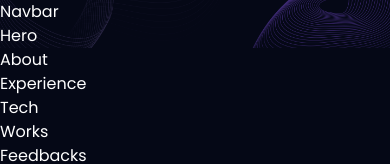
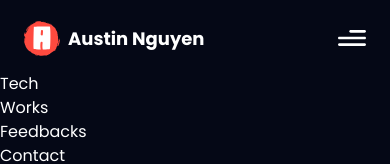
Before and after one commit to austinnguyen00/3D_Portfolio, a React (Vite) app: page / in a window 390 px wide. Shown: the top 164 px of the page. Built offline with nearby package versions, Linux system fonts and the light colour scheme.

Commit message:
Building responsive Navbar

```diff
--- a/src/components/Navbar.tsx
+++ b/src/components/Navbar.tsx
@@ -1,7 +1,81 @@
-import React from "react";
+import { useState } from "react";
+import { Link } from "react-router-dom";
+
+import { styles } from "../styles";
+import { navLinks } from "../constants";
+import { logo, menu, close } from "../assets";
 
 const Navbar = () => {
-  return <div>Navbar</div>;
+  const [active, setActive] = useState("");
+  const [toggle, setToggle] = useState(false);
+
+  return (
+    <nav
+      className={`${styles.paddingX} w-full flex items-center py-5 fixed top-0 z-20 bg-primary`}
+    >
+      <div className="w-full flex justify-between items-center max-w-7xl mx-auto">
+        {/* Homepage link - scroll to the top of home page when clicked*/}
+        <Link
+          to="/"
+          className="flex items-center gap-2"
+          onClick={() => {
+            setActive("");
+            window.scrollTo(0, 0);
+          }}
+        >
+          <img src={logo} alt="logo" className="w-9 h-9 object-contain" />
+          <p className="text-white text-[18px] font-bold cursor-pointer flex">
+            Austin Nguyen
+          </p>
+        </Link>
+        <ul className="list-none hidden sm:flex flex-row gap-10">
+          {navLinks.map((link) => (
+            <li
+              key={link.id}
+              className={`${
+                active === link.title ? "text-white" : "text-secondary"
+              } hover:text-white text-[18px] font-medium cursor-pointer`}
+              onClick={() => setActive(link.title)}
+            >
+              <a href={`#${link.id}`}>{link.title}</a>
+            </li>
+          ))}
+        </ul>
+        <div className="sm:hidden flex flex-1 justify-end items-center">
+          <img
+            src={toggle ? close : menu}
+            alt="menu"
+            className="w-[28px] h-[28px] object-contain cursor-pointer"
+            onClick={() => {
+              setToggle(!toggle);
+            }}
+          />
+          <div
+            className={`${
+              toggle ? "flex" : "hidden"
+            } p-6 black-gradient absolute top-20 right-0 mx-4 my-2 min-w-[140px] z-10 rounded-xl`}
+          >
+            <ul className="list-none flex justify-center items-start flex-col gap-4">
+              {navLinks.map((link) => (
+                <li
+                  key={link.id}
+                  className={`${
+                    active === link.title ? "text-white" : "text-secondary"
+                  } font-poppins font-medium cursor-pointer text-[16px]`}
+                  onClick={() => {
+                    setToggle(!toggle);
+                    setActive(link.title);
+                  }}
+                >
+                  <a href={`#${link.id}`}>{link.title}</a>
+                </li>
+              ))}
+            </ul>
+          </div>
+        </div>
+      </div>
+    </nav>
+  );
 };
 
 export default Navbar;
```
